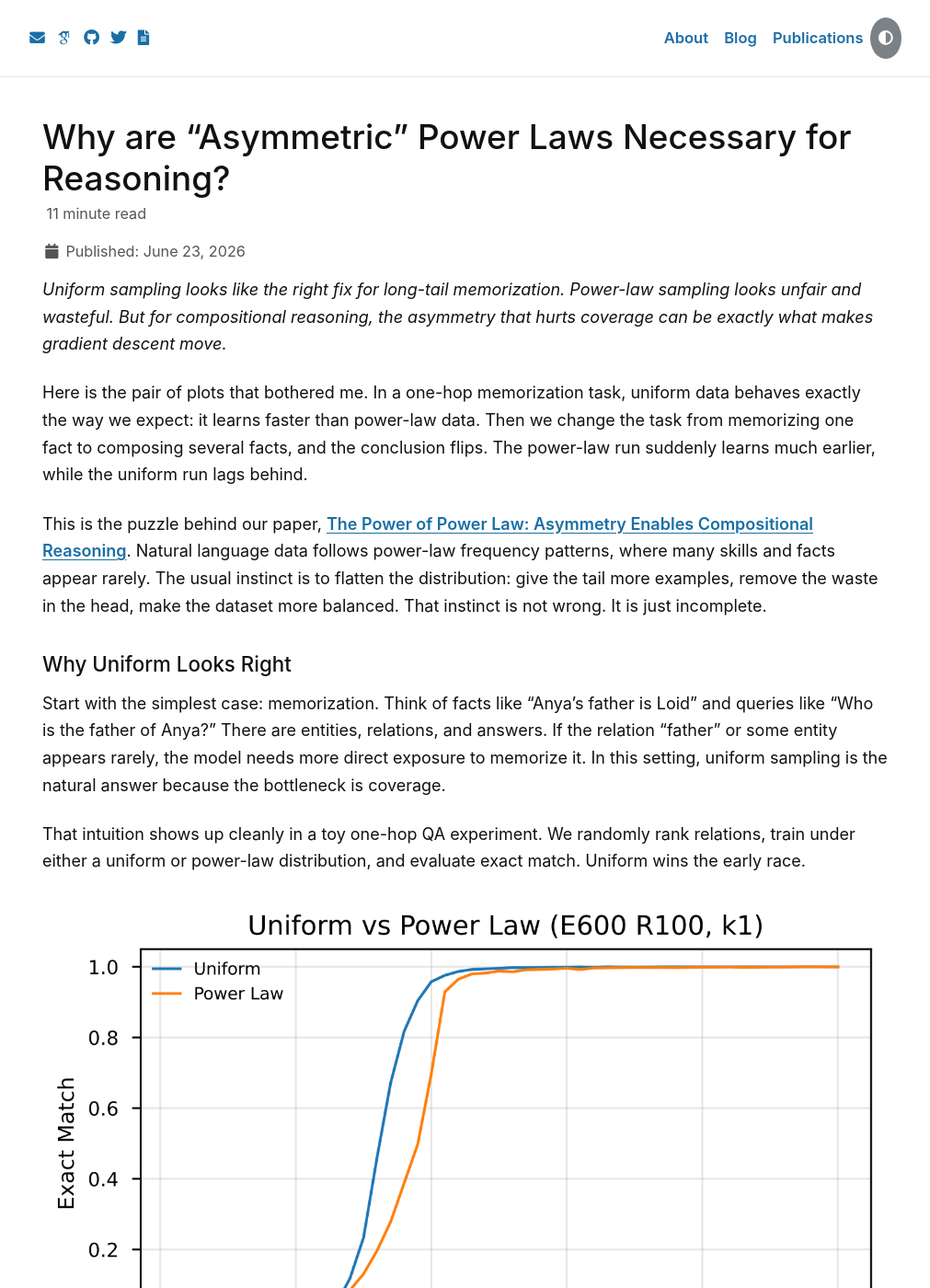
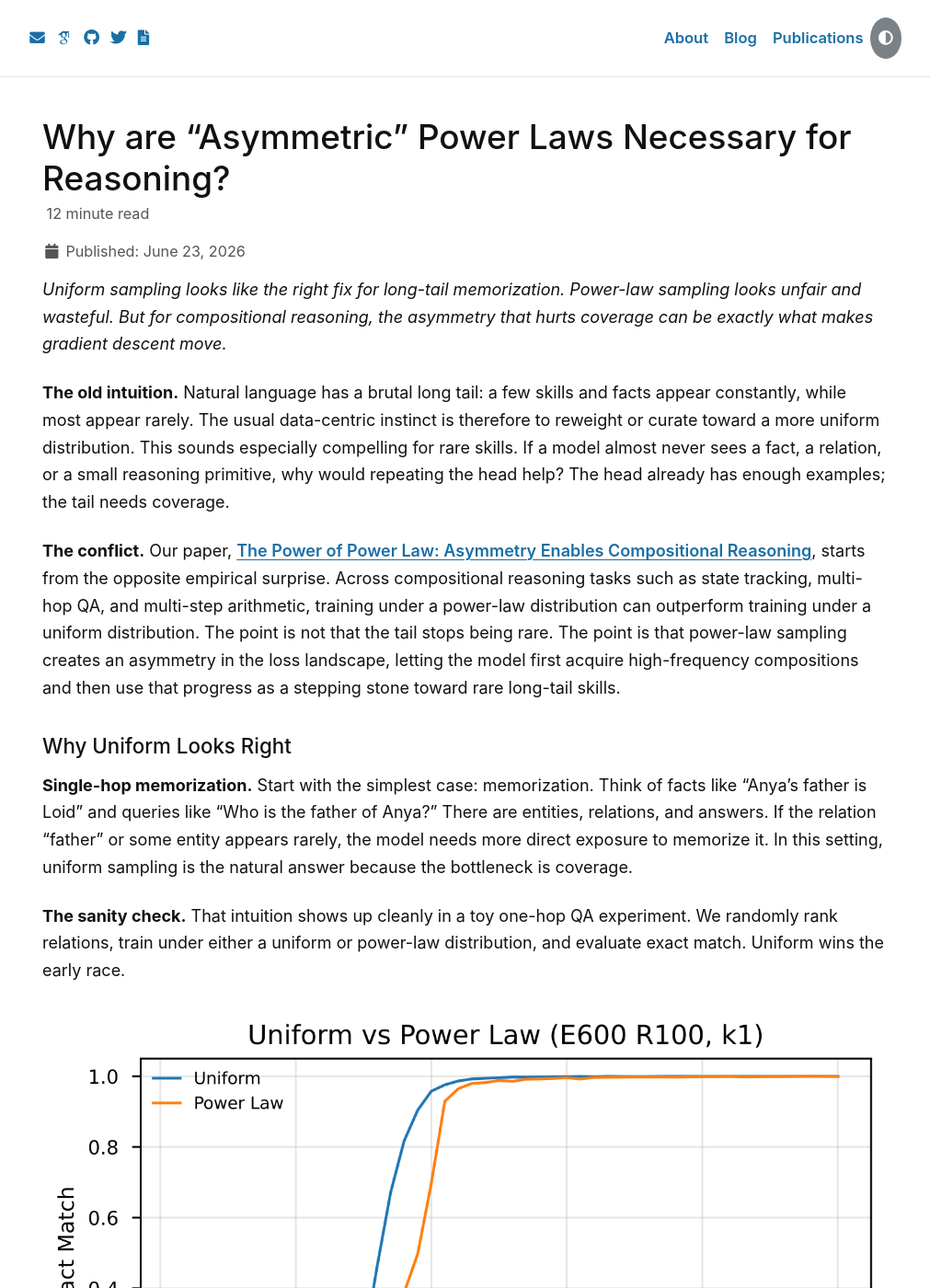
Before and after one commit to zixuan-wang-dlt/zixuan-wang-dlt.github.io, a Jekyll site: the page built from _posts/2026-06-23-power-law-compositional-reasoning.md, in a window 1280 px wide and 1400 px high. Shown: the whole window at 92% size, without its empty margins (134-1145 px from the left). Built offline with Jekyll 4.4.1, drawn with Linux system fonts in a browser that asks for light colours; some web fonts are replaced; formulas are drawn with MathJax 3; comment, search, counter and statistics services are not loaded; some of the changed text lies outside the part shown.

Commit message:
Improve blog motivation and evidence

```diff
--- a/_posts/2026-06-23-power-law-compositional-reasoning.md
+++ b/_posts/2026-06-23-power-law-compositional-reasoning.md
@@ -21,35 +21,35 @@
 
 *Uniform sampling looks like the right fix for long-tail memorization. Power-law sampling looks unfair and wasteful. But for compositional reasoning, the asymmetry that hurts coverage can be exactly what makes gradient descent move.*
 
-Here is the pair of plots that bothered me. In a one-hop memorization task, uniform data behaves exactly the way we expect: it learns faster than power-law data. Then we change the task from memorizing one fact to composing several facts, and the conclusion flips. The power-law run suddenly learns much earlier, while the uniform run lags behind.
+**The old intuition.** Natural language has a brutal long tail: a few skills and facts appear constantly, while most appear rarely. The usual data-centric instinct is therefore to reweight or curate toward a more uniform distribution. This sounds especially compelling for rare skills. If a model almost never sees a fact, a relation, or a small reasoning primitive, why would repeating the head help? The head already has enough examples; the tail needs coverage.
 
-This is the puzzle behind our paper, [The Power of Power Law: Asymmetry Enables Compositional Reasoning](https://arxiv.org/abs/2604.22951). Natural language data follows power-law frequency patterns, where many skills and facts appear rarely. The usual instinct is to flatten the distribution: give the tail more examples, remove the waste in the head, make the dataset more balanced. That instinct is not wrong. It is just incomplete.
+**The conflict.** Our paper, [The Power of Power Law: Asymmetry Enables Compositional Reasoning](https://arxiv.org/abs/2604.22951), starts from the opposite empirical surprise. Across compositional reasoning tasks such as state tracking, multi-hop QA, and multi-step arithmetic, training under a power-law distribution can outperform training under a uniform distribution. The point is not that the tail stops being rare. The point is that power-law sampling creates an asymmetry in the loss landscape, letting the model first acquire high-frequency compositions and then use that progress as a stepping stone toward rare long-tail skills.
 
 ## Why Uniform Looks Right
 
-Start with the simplest case: memorization. Think of facts like "Anya's father is Loid" and queries like "Who is the father of Anya?" There are entities, relations, and answers. If the relation "father" or some entity appears rarely, the model needs more direct exposure to memorize it. In this setting, uniform sampling is the natural answer because the bottleneck is coverage.
+**Single-hop memorization.** Start with the simplest case: memorization. Think of facts like "Anya's father is Loid" and queries like "Who is the father of Anya?" There are entities, relations, and answers. If the relation "father" or some entity appears rarely, the model needs more direct exposure to memorize it. In this setting, uniform sampling is the natural answer because the bottleneck is coverage.
 
-That intuition shows up cleanly in a toy one-hop QA experiment. We randomly rank relations, train under either a uniform or power-law distribution, and evaluate exact match. Uniform wins the early race.
+**The sanity check.** That intuition shows up cleanly in a toy one-hop QA experiment. We randomly rank relations, train under either a uniform or power-law distribution, and evaluate exact match. Uniform wins the early race.
 
 ![Uniform learns a one-hop memorization task faster than power-law sampling.](/images/blog/power-law/single-hop-memorization.png)
 
 *Figure 1: For one-hop memorization, the usual long-tail intuition is correct. Uniform sampling gives rare relations more exposure and reaches high exact match faster.*
 
-This is why "just use a power law" would be a strange story if the task were only memorization. The head is over-sampled; the tail is under-sampled. Uniform data gives every skill a fairer chance. If a model only has to store isolated facts, flattening the distribution is a very reasonable thing to try.
+**Why the intuition is reasonable.** This is why "just use a power law" would be a strange story if the task were only memorization. The head is over-sampled; the tail is under-sampled. Uniform data gives every skill a fairer chance. If a model only has to store isolated facts, flattening the distribution is a very reasonable thing to try.
 
-Now make the problem compositional. Instead of asking for one relation, ask for a chain: Alice's advisor is Bob, Bob's institution is Princeton, so what is the institution of Alice's advisor? The model must apply one relation, use the intermediate entity, and then apply another relation. If the task composes $k$ facts, the naive long-tail argument becomes even stronger: if rare facts are already hard to memorize, rare combinations should be worse. It seems uniform should help even more.
+**The compositional twist.** Now make the problem compositional. Instead of asking for one relation, ask for a chain: Alice's advisor is Bob, Bob's institution is Princeton, so what is the institution of Alice's advisor? The model must apply one relation, use the intermediate entity, and then apply another relation. If the task composes $k$ facts, the naive long-tail argument becomes even stronger: if rare facts are already hard to memorize, rare combinations should be worse. It seems uniform should help even more.
 
-But the experiment goes the other way.
+**But the experiment goes the other way.**
 
 ![Power-law sampling learns the multi-hop QA task much earlier than uniform sampling.](/images/blog/power-law/multi-hop-qa-accuracy.png)
 
 *Figure 2: In a three-hop QA task, the conclusion flips. The power-law run reaches high accuracy much earlier, even though the final task requires composing facts rather than memorizing one edge.*
 
-So the question is not "is uniform good or bad?" The question is: what changes when we move from memorization to composition?
+**The real question.** So the question is not "is uniform good or bad?" The question is: what changes when we move from memorization to composition?
 
 ## Composition Adds A Gate
 
-To isolate the mechanism, strip the task down to a tiny mathematical model. There are $d$ hidden skills. Skill $i$ has a hidden sign $w_i^\star\in\lbrace -1,+1\rbrace$. A training example samples $k$ skill indices $I_1,\ldots,I_k$ from a distribution $p$, and the label is the product of the corresponding hidden signs:
+**The toy world.** To isolate the mechanism, strip the task down to a tiny mathematical model. There are $d$ hidden skills. Skill $i$ has a hidden sign $w_i^\star\in\lbrace -1,+1\rbrace$. A training example samples $k$ skill indices $I_1,\ldots,I_k$ from a distribution $p$, and the label is the product of the corresponding hidden signs:
 
 $$
 y=f_{w^\star}(X)=\prod_{t=1}^k w^\star_{I_t}.
@@ -67,9 +67,9 @@
 \mathcal L(w)=\frac12\mathbb E_X\left[\left(f_w(X)-f_{w^\star}(X)\right)^2\right].
 $$
 
-This model is deliberately small. It does not try to be a transformer. Its job is to separate memorization from composition. When $k=1$, an example touches one skill, and learning is coordinate-wise. When $k>1$, the label is a product, so each coordinate is only useful when it aligns with the rest of the product.
+**Why this model.** This model is deliberately small. It does not try to be a transformer. Its job is to separate memorization from composition. When $k=1$, an example touches one skill, and learning is coordinate-wise. When $k>1$, the label is a product, so each coordinate is only useful when it aligns with the rest of the product.
 
-Define the weighted alignment
+**The alignment variable.** Define the weighted alignment
 
 $$
 A(w)=\sum_{i=1}^d p_i w_iw_i^\star
@@ -88,7 +88,7 @@
 =kD\left(B(w)^{k-1}w-A(w)^{k-1}w^\star\right).
 $$
 
-This equation is the whole story. The diagonal matrix $D$ is the local frequency factor: frequent skills move faster because they appear more often. The term $A(w)^{k-1}w^\star$ is the useful signal pointing toward the hidden skill vector. The exponent $k-1$ is the new difficulty caused by composition. If the current model has tiny global alignment with the target, then the useful gradient is tiny for every coordinate.
+**The gradient.** This equation is the whole story. The diagonal matrix $D$ is the local frequency factor: frequent skills move faster because they appear more often. The term $A(w)^{k-1}w^\star$ is the useful signal pointing toward the hidden skill vector. The exponent $k-1$ is the new difficulty caused by composition. If the current model has tiny global alignment with the target, then the useful gradient is tiny for every coordinate.
 
 For $k=1$, the gate disappears:
 
@@ -113,7 +113,7 @@
 
 ## Why Uniform Can Make Reasoning Flat
 
-Initialize $w_i(0)\sim\mathcal N(0,r^2)$. Since multiplying by $w_i^\star$ only flips signs, the initial alignment
+**What happens at initialization.** Initialize $w_i(0)\sim\mathcal N(0,r^2)$. Since multiplying by $w_i^\star$ only flips signs, the initial alignment
 
 $$
 A(w_0)=\sum_{i=1}^d p_iw_i(0)w_i^\star
@@ -139,25 +139,25 @@
 \left(\frac{r}{\sqrt d}\right)^{k-1}.
 $$
 
-This is the part uniform sampling hides. It gives every skill equal probability, but it also averages the random initial alignment over all $d$ skills. That average is small, and composition raises it to a power. Near initialization, every direction looks almost equally uninformative.
+**The hidden cost of fairness.** This is the part uniform sampling hides. It gives every skill equal probability, but it also averages the random initial alignment over all $d$ skills. That average is small, and composition raises it to a power. Near initialization, every direction looks almost equally uninformative.
 
-The paper formalizes this with a correlational statistical-query lower bound. Under uniform inputs, a learner using $q$ gradient-like queries must use very fine tolerance to reach constant loss. One slide-level form is
+**The lower-bound version.** The paper formalizes this with a correlational statistical-query lower bound. Under uniform inputs, a learner using $q$ gradient-like queries must use very fine tolerance to reach constant loss. One slide-level form is
 
 $$
 \tau^2 \le \left(\frac{\log(dq)}{d}\right)^{k/2}.
 $$
 
-The takeaway is simpler than the theorem statement: uniform data creates a symmetric hard instance. That symmetry is harmless for one-hop memorization, but it can hide the target composition from gradient descent.
+**The lesson.** The takeaway is simpler than the theorem statement: uniform data creates a symmetric hard instance. That symmetry is harmless for one-hop memorization, but it can hide the target composition from gradient descent.
 
 ## What The Power Law Changes
 
-Now sample skills from a power law:
+**Break the symmetry.** Now sample skills from a power law:
 
 $$
 p_i=\frac{i^{-\alpha}}{\sum_{j=1}^d j^{-\alpha}}.
 $$
 
-For fixed $\alpha>1$, the head carries constant-scale probability mass as $d$ grows. The same variance calculation gives
+**A larger initial signal.** For fixed $\alpha>1$, the head carries constant-scale probability mass as $d$ grows. The same variance calculation gives
 
 $$
 \mathrm{Var}(A(w_0))
@@ -181,36 +181,36 @@
 
 *Table 2: The head of the power law turns on the global alignment gate. That is why skew can help composition even though it hurts tail coverage.*
 
-The loss landscape plot shows the same mechanism in a transformer state-tracking experiment. Around initialization, the uniform run sits in a flat region. The power-law run has a clearer direction of descent.
+**The landscape view.** The loss landscape plot shows the same mechanism in a transformer state-tracking experiment. Around initialization, the uniform run sits in a flat region. The power-law run has a clearer direction of descent.
 
 ![Uniform training is nearly flat near initialization, while power-law training has a clearer descent direction.](/images/blog/power-law/loss-landscape.png)
 
 *Figure 3: Loss over the top two PCA directions of checkpoint trajectories. The zoomed region shows the key difference: uniform training starts in a flat patch, while power-law training sees a descent direction.*
 
-This is the sense in which the power law is "necessary" in the toy model: not because Zipf's law is magically optimal, but because some asymmetry is needed to break the flat symmetric landscape. Uniform removes imbalance, but for composition it can also remove the signal.
+**Why "asymmetric" matters.** This is the sense in which the power law is "necessary" in the toy model: not because Zipf's law is magically optimal, but because some asymmetry is needed to break the flat symmetric landscape. Uniform removes imbalance, but for composition it can also remove the signal.
 
 ## The Head Is A Handle For The Tail
 
-Once the model escapes the flat region, the head plays a second role. The coordinate-wise gradient is
+**After escape.** Once the model escapes the flat region, the head plays a second role. The coordinate-wise gradient is
 
 $$
 \nabla_i \mathcal L(w)
 =kp_i\left(B(w)^{k-1}w_i-A(w)^{k-1}w_i^\star\right).
 $$
 
-For a tail coordinate $j$, the useful part scales like $p_jA(w)^{k-1}$. The tail still has small $p_j$, so power law has not erased the long-tail cost. But as the head skills learn, they increase
+**The tail still needs help.** For a tail coordinate $j$, the useful part scales like $p_jA(w)^{k-1}$. The tail still has small $p_j$, so power law has not erased the long-tail cost. But as the head skills learn, they increase
 
 $$
 A(w)=\sum_i p_iw_iw_i^\star.
 $$
 
-That larger $A(w)$ amplifies the useful gradient for every coordinate, including rare ones. In the simplified proof, learning therefore has three stages: power-law asymmetry helps the model escape; head skills raise the global alignment and amplify tail gradients; then the original tail bottleneck returns once the alignment is already high.
+**Head-to-tail transfer.** That larger $A(w)$ amplifies the useful gradient for every coordinate, including rare ones. In the simplified proof, learning therefore has three stages: power-law asymmetry helps the model escape; head skills raise the global alignment and amplify tail gradients; then the original tail bottleneck returns once the alignment is already high.
 
 ![Power-law state tracking creates a staged head-to-tail learning process.](/images/blog/power-law/state-tracking-power-law.png)
 
 *Figure 4: In state tracking, the learning order follows the theory: escape, head-to-tail transfer, and then tail-limited convergence. The head does not merely learn first; it changes the gradient seen by the tail.*
 
-The theorem says this more formally. Under uniform inputs, the SQ lower bound gives a $d^{\Omega(k)}$-type obstruction for gradient-like learning of $k$-fold composition. Under a power law $p_j\propto j^{-\alpha}$ with $\alpha>1$ and constant $k$, minibatch SGD learns the hidden skill vector using roughly
+**The theorem.** The theorem says this more formally. Under uniform inputs, the SQ lower bound gives a $d^{\Omega(k)}$-type obstruction for gradient-like learning of $k$-fold composition. Under a power law $p_j\propto j^{-\alpha}$ with $\alpha>1$ and constant $k$, minibatch SGD learns the hidden skill vector using roughly
 
 $$
 \widetilde O(d^{2\alpha})
@@ -235,17 +235,27 @@
 \xrightarrow{r_k} e_k.
 $$
 
-For example: Alice's advisor is Bob; Bob's institution is Princeton; what is the institution of Alice's advisor? The model must compose facts internally. It cannot solve the task by memorizing one edge.
+**Why it is compositional.** For example: Alice's advisor is Bob; Bob's institution is Princeton; what is the institution of Alice's advisor? The model must compose facts internally. It cannot solve the task by memorizing one edge.
 
-This is why the opening two plots should be read together. In one-hop QA, uniform wins because the bottleneck is coverage. In multi-hop QA, power law wins because the bottleneck is first finding a compositional direction. The same long tail is bad for direct memorization and useful for breaking symmetry in reasoning.
+**Reading the plots together.** This is why the opening two plots should be read together. In one-hop QA, uniform wins because the bottleneck is coverage. In multi-hop QA, power law wins because the bottleneck is first finding a compositional direction. The same long tail is bad for direct memorization and useful for breaking symmetry in reasoning.
+
+**GSM-style arithmetic.** The same pattern also appears in arithmetic data generated from dependency graphs, closer in spirit to GSM-style reasoning. Here the model is not just choosing among relations. It has to compose operations and numbers through a latent computation graph. In both non-modular and modular versions, power-law training reaches high test accuracy earlier than uniform training.
+
+![Power-law training reaches high test accuracy earlier on non-modular GSM-style arithmetic.](/images/blog/power-law/gsm-nonmod.png)
+
+*Figure 5: Non-modular GSM-style arithmetic. Power-law training learns the compositional dependency-graph task earlier than uniform training.*
+
+![Power-law training is much faster on modular GSM-style arithmetic.](/images/blog/power-law/gsm-modular.png)
+
+*Figure 6: Modular GSM-style arithmetic. Uniform sampling remains much slower, while power-law training quickly reaches near-perfect accuracy.*
 
 ## What This Does Not Say
 
-The claim is not that more skew is always better. Power law does not remove the tail; rare skills still receive fewer updates. It also does not mean uniform is bad in general. For one-hop memorization, the plot at the top shows the opposite. The claim is narrower: when the task requires composition, asymmetry can create the gradient signal that uniform data removes.
+**The boundary.** The claim is not that more skew is always better. Power law does not remove the tail; rare skills still receive fewer updates. It also does not mean uniform is bad in general. For one-hop memorization, the plot at the top shows the opposite. The claim is narrower: when the task requires composition, asymmetry can create the gradient signal that uniform data removes.
 
-A useful way to remember the result is to think about landmarks. A perfectly uniform map gives every landmark equal space, but it may not give you an anchor. A power law repeats a few landmarks again and again. That repetition looks wasteful if all you care about is coverage, but it gives you a coordinate system. In the model, the coordinate system is $A(w)$, and the strength of the compositional signal is $A(w)^{k-1}$.
+**The analogy.** A useful way to remember the result is to think about landmarks. A perfectly uniform map gives every landmark equal space, but it may not give you an anchor. A power law repeats a few landmarks again and again. That repetition looks wasteful if all you care about is coverage, but it gives you a coordinate system. In the model, the coordinate system is $A(w)$, and the strength of the compositional signal is $A(w)^{k-1}$.
 
-So the practical question is not only: does the tail get enough examples? It is also: what learning order does this distribution create?
+**The practical question.** So the question is not only: does the tail get enough examples? It is also: what learning order does this distribution create?
 
 ## References
 
```
Also changed, not shown: other parts of _posts/2026-06-23-power-law-compositional-reasoning.md (+3 -3 lines), images/blog/power-law/gsm-modular.png (added), images/blog/power-law/gsm-nonmod.png (added).
